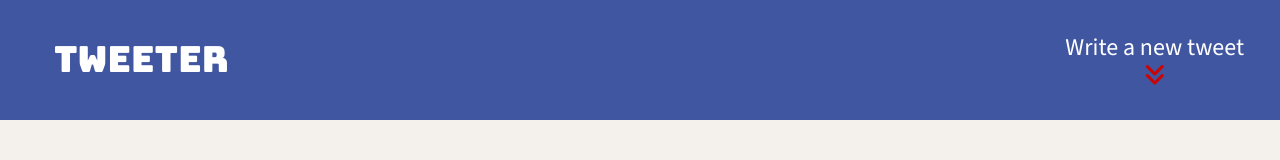
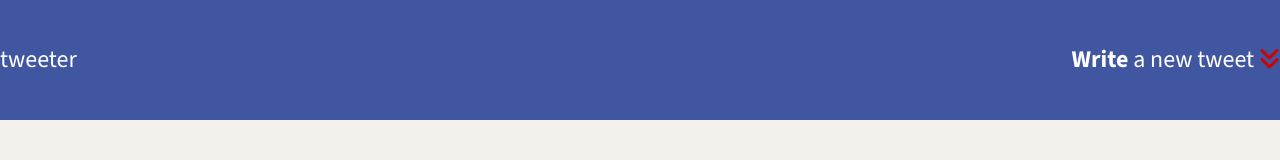
Before and after one commit to VictorDQuintero/tweeter, a website: page public/index.html in a window 1280 px wide. Drawn offline with nearby package versions, Linux system fonts and the light colour scheme.

Commit message:
Change #logo to #nav-title, change #user-input to #nav-tweet-btn

```diff
--- a/public/styles/nav.css
+++ b/public/styles/nav.css
@@ -9,13 +9,13 @@
   color: #FFFFFF;
 }
 
-#logo{
+#nav-title{
   font-family: "Bungee", sans-serif;
   font-size: 1.5em;
   margin-left: 1.5em;
 }
 
-#user-input{
+#nav-tweet-btn{
   display: flex;
   flex-direction: column;
   align-items: center;
```
